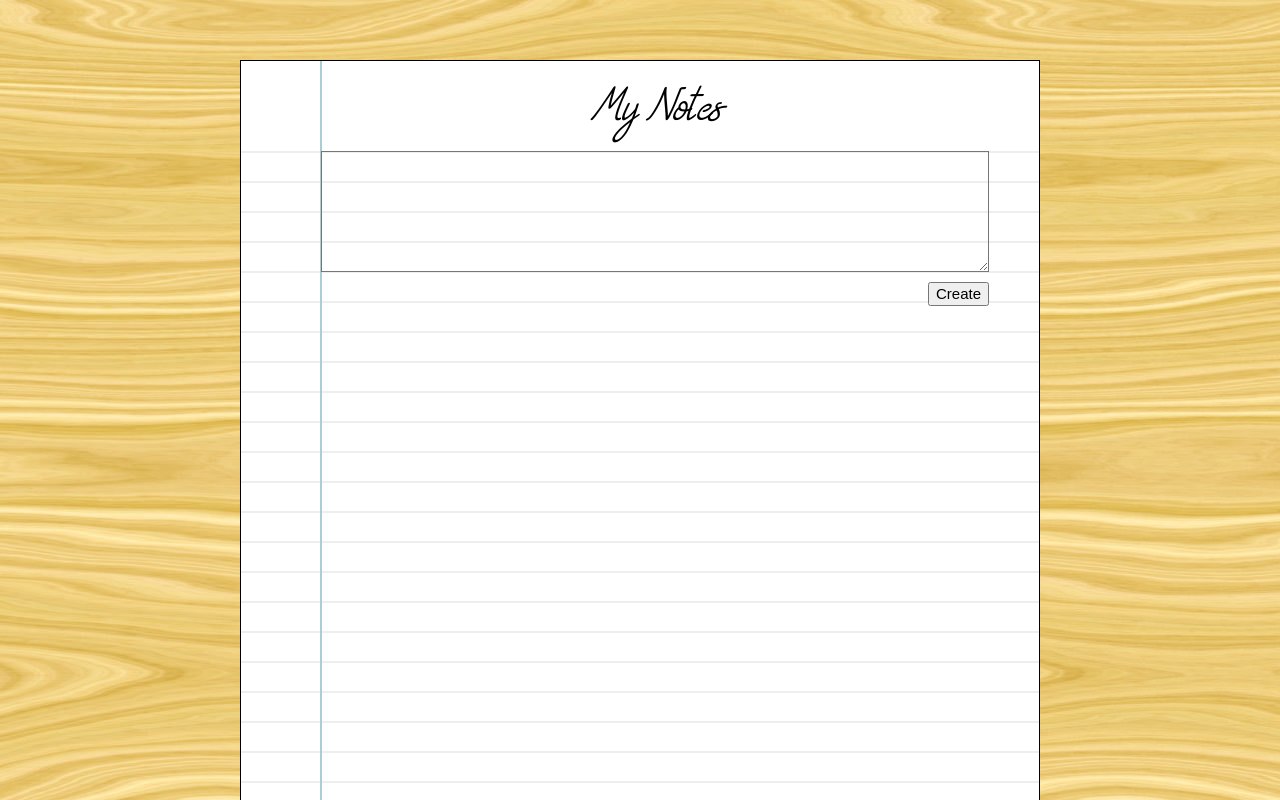
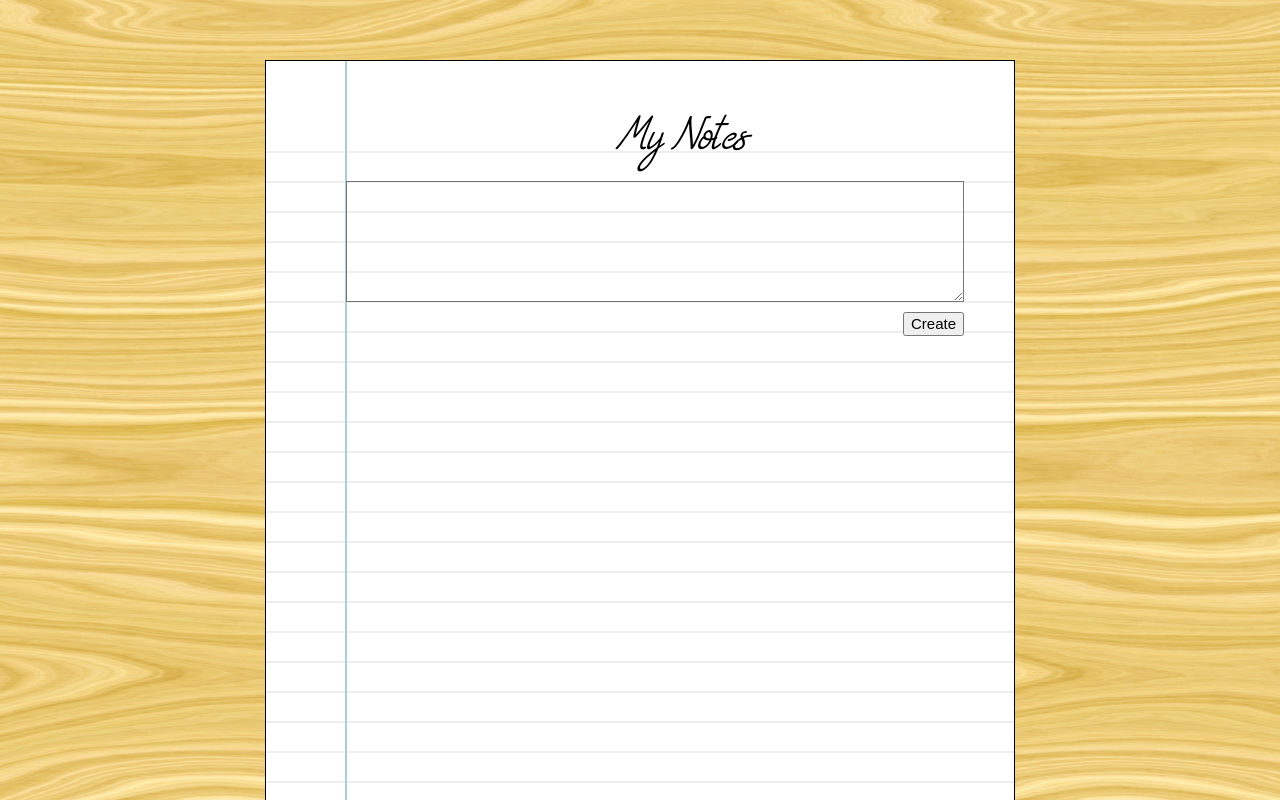
Before and after one commit to JoshSinyor/notes, a website: page index.html in a window 1280 px wide. Shown: the top 800 px of the page. Drawn offline with Linux system fonts and the light colour scheme.

Commit message:
Update stylesheet.css. Reflects movement of header to absolute position.

```diff
--- a/stylesheet.css
+++ b/stylesheet.css
@@ -18,10 +18,8 @@ body {
 
 #inner {
   border: 1px solid black;
-  width: 75%;
-  min-width: 500px;
-  max-width: 800px;
-  min-height: 750px;
+  width: 30em;
+  min-height: 42.3em;
   margin: auto;
   background-color: #fff;
   background-image:
@@ -31,19 +29,22 @@ body {
 }
 
   #header {
+    height: 3em;
+    margin-bottom: 1.8em;
+    position: relative;
     background-color: #fff;
     background-image:
       linear-gradient(90deg, transparent 79px, #abced4 79px, #abced4 81px, transparent 81px);
     background-size: 100% 1.2em;
-    height: 3em;
-    display: grid;
   }
 
     #header-text {
-      align-self: end;
+      position: absolute;
+      margin-left: 40px;
+      left: 50%;
+      transform: translateX(-50%);
+      top: 75%;
       text-align: center;
-      margin-left: 80px;
-      margin-right: 50px;
       font-size: 40px;
     }
 
@@ -51,7 +52,6 @@ body {
     margin-top: 15px;
     margin-left: 80px;
     margin-right: 50px;
-    min-height: 625px;
     line-height: 120%;
   }
 
```
